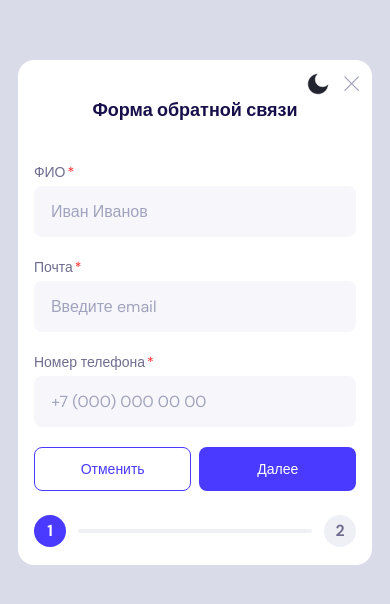
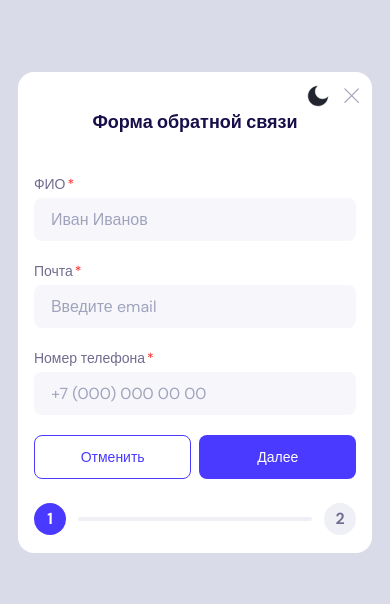
Before and after one commit to tokmashik/feedback-form-for-the-dream-team, a Vue app: page /feedback in a window 390 px wide. Shown: the part 110-714 px from the top of the page. Built offline with nearby package versions, Linux system fonts and the light colour scheme.

Commit message:
fix: fix forms

```diff
--- a/src/components/ErrorScreen.vue
+++ b/src/components/ErrorScreen.vue
@@ -19,7 +19,10 @@
 
     <div class="error-form__actions">
       <BaseButton type="secondary" @click="resetForm">Закрыть</BaseButton>
-      <BaseButton type="primary" @click="submitForm">Попробовать снова</BaseButton>
+      <BaseButton type="primary"
+                  @click="submitForm"
+      >Попробовать снова</BaseButton
+      >
     </div>
   </form>
 </template>
--- a/src/components/ModalWrapper.vue
+++ b/src/components/ModalWrapper.vue
@@ -27,6 +27,9 @@ import ThemeSwitch from './ThemeSwitch.vue';
     justify-content: center;
     padding: 16px;
 
+    @media (max-width: 320px) {
+      // padding: 0px;
+    }
     &__content {
       position: relative;
       width: 90%;
--- a/src/components/basic/Input.vue
+++ b/src/components/basic/Input.vue
@@ -96,6 +96,12 @@
       font-size: 12px;
       margin-top: 4px;
     }
+
+    @media (max-width: 768px) {
+      &__field {
+        padding: 10px 16px;
+      }
+    }
   }
 
   .base-input__field::selection,
--- a/src/components/basic/Select.vue
+++ b/src/components/basic/Select.vue
@@ -116,6 +116,9 @@
       cursor: pointer;
       transition: border 0.2s ease;
 
+      @media (max-width: 768px) {
+        padding: 9px 16px;
+      }
       &--open {
         border: 1px solid var(--color-primary1);
 
```
Also changed, not shown: src/components/SuccessForm.vue (indentation only). Lines whose indentation alone changed are shown as unchanged.
